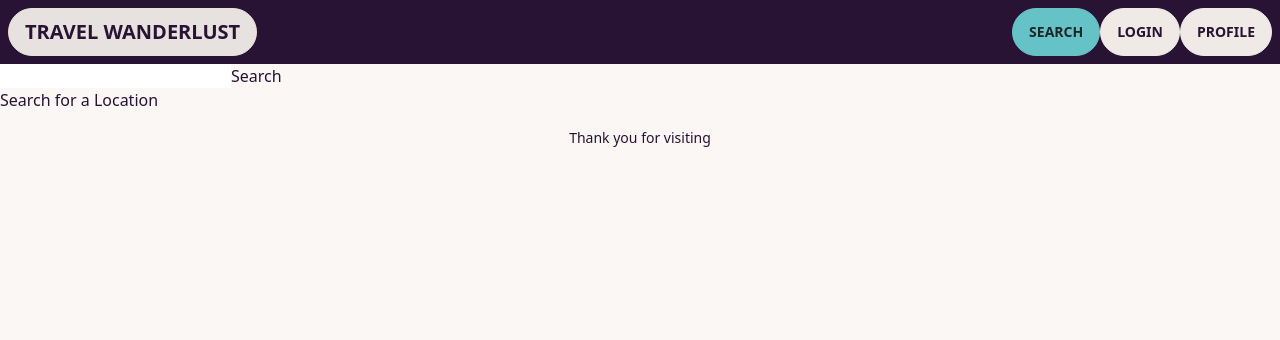
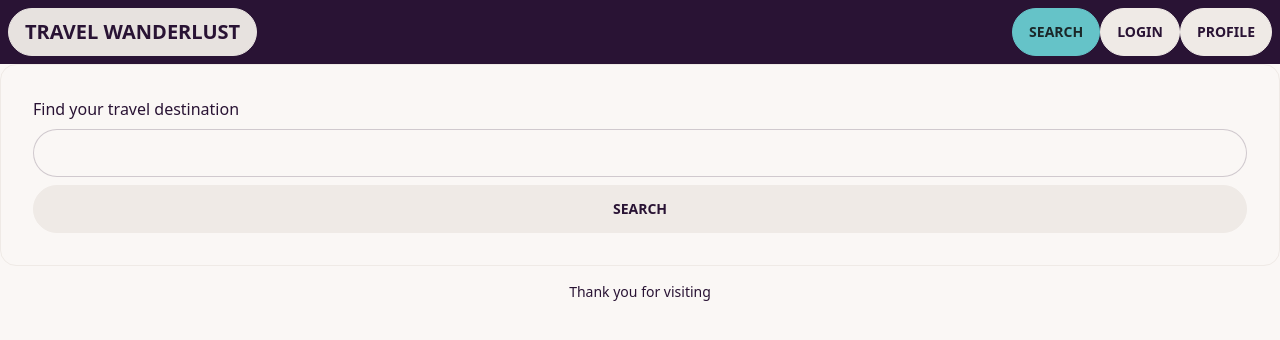
Before and after one commit to Breeannr180/wanderlust, a React (Create React App) app in the folder client/: page /search in a window 1280 px wide. Shown: the top 340 px of the page. Built offline with nearby package versions, Linux system fonts and the light colour scheme; the HTML template or start-up script is replaced by a standard one.

Commit message:
added limited rendering for search results

```diff
--- /dev/null
+++ b/client/src/components/Wiki/LocationResults.js
@@ -0,0 +1,43 @@
+import React, { useState } from 'react';
+
+const LocationResults = (props) => {
+  const [query, setQuery] = useState('');
+  const [openTripMapData, setOpenTripMapData] = useState('');
+
+  const handleFeatureSearch = async () => {
+    try {
+      const response = await fetch('/api/opentripmap/features', {
+        method: 'POST',
+        body: JSON.stringify({ lon: props.lon, lat: props.lat }),
+        headers: {
+          'Content-Type': 'application/json',
+        },
+      });
+
+      const data = await response.json();
+      const features = setOpenTripMapData(data);
+    } catch (error) {
+      console.error('Error fetching OpenTripMap data:', error);
+    }
+  };
+
+  return (
+    <div className='card-body'>
+      <div className=''>
+        <h1>{props.name}</h1>
+        <input
+          className='input input-bordered'
+          type='text'
+          value={query}
+          onChange={(e) => setQuery(e.target.value)}
+        />
+        <button className='btn' onClick={handleFeatureSearch}>
+          Search for interesting features nearby
+        </button>
+        <div> {JSON.stringify(openTripMapData)}</div>
+      </div>
+    </div>
+  );
+};
+
+export default LocationResults;
--- a/client/src/components/Wiki/Search.js
+++ b/client/src/components/Wiki/Search.js
@@ -1,5 +1,6 @@
 // client/src/components/Search.js
 import React, { useState } from 'react';
+import LocationResults from './LocationResults';
 
 const Search = () => {
   const [query, setQuery] = useState('');
@@ -16,7 +17,7 @@ const Search = () => {
       });
 
       const data = await response.json();
-      setOpenTripMapData(data);
+      const features = setOpenTripMapData(data);
     } catch (error) {
       console.error('Error fetching OpenTripMap data:', error);
     }
@@ -24,17 +25,32 @@ const Search = () => {
 
   return (
     <div>
+      <div className='card card-bordered'>
+        <div className='card-body'>
+          <h1 className='card-header'>Find your travel destination</h1>
           <input
+            className='input input-bordered'
             type='text'
             value={query}
             onChange={(e) => setQuery(e.target.value)}
           />
 
-      <button onClick={handleSearch}>Search</button>
+          <button className='btn' onClick={handleSearch}>
+            Search
+          </button>
+        </div>
+      </div>
       {openTripMapData ? (
+        <div className='card card-bordered'>
           <div>{JSON.stringify(openTripMapData)}</div>
+          <LocationResults
+            name={openTripMapData.name}
+            lat={openTripMapData.lat}
+            lon={openTripMapData.lon}
+          />
+        </div>
       ) : (
-        <h1>Search for a Location</h1>
+        <div></div>
       )}
     </div>
   );
```
Lines whose indentation alone changed are shown as unchanged.
